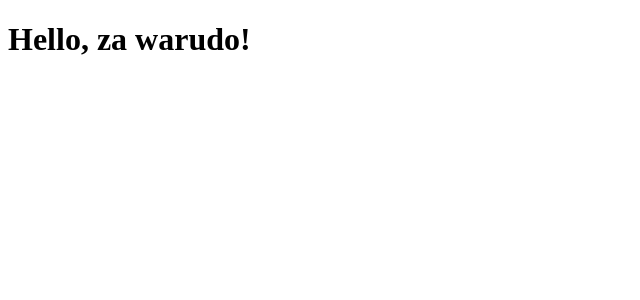
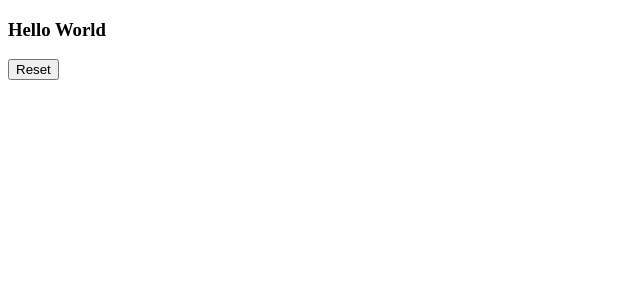
Before and after one commit to ThomasZoeter/Angular-TicTacToe, an Angular app: page / in a window 1280 px wide. Shown: the top 300 px of the page, without its empty margins (0-640 px from the left). Built offline with nearby package versions, Linux system fonts and the light colour scheme.

Commit message:
Add button for practice

```diff
--- a/src/main.ts
+++ b/src/main.ts
@@ -4,8 +4,13 @@ import { Component } from '@angular/core';
 @Component({
   selector: 'app-root',
   standalone: true,
-  template: `<h1>Hello, {{ name }}!</h1>`
+  template: `
+      <h3>Hello {{ name }}</h3>
+      <button (click)="name = 'Angular'">Reset</button>
+  `
 })
-class App { name = 'za warudo'; }
+export class App {
+  name = 'World';
+}
 
 bootstrapApplication(App);
```
